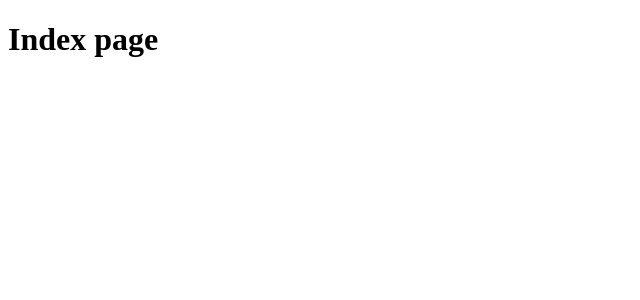
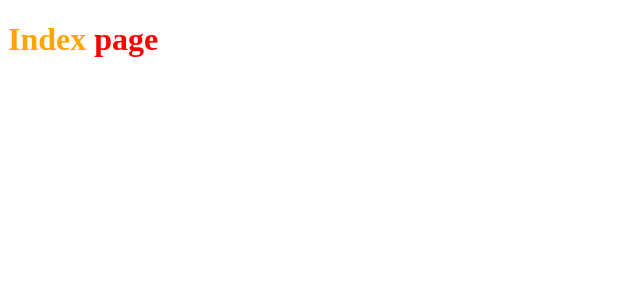
Before and after one commit to caiohenrique-developer/ig.news, a Next.js app: page / in a window 1280 px wide. Shown: the top 300 px of the page, without its empty margins (0-640 px from the left). Built offline with nearby package versions, Linux system fonts and the light colour scheme.

Commit message:
:hammer: [ CHORE ]: Add Sass to project

```diff
--- a/package.json
+++ b/package.json
@@ -29,6 +29,7 @@
     "commitizen": "^4.2.3",
     "cz-customizable": "^6.3.0",
     "husky": "^6.0.0",
+    "sass": "^1.32.8",
     "typescript": "^4.2.4"
   }
 }
--- a/src/pages/index.tsx
+++ b/src/pages/index.tsx
@@ -1,3 +1,5 @@
+import style from '../styles/pages/home.module.sass';
+
 export default function Home() {
-  return <h1>Index page</h1>
+  return <h1 className={style.title}>Index <span>page</span></h1>
 }
--- /dev/null
+++ b/src/styles/pages/home.module.sass
@@ -0,0 +1,5 @@
+.title
+    color: orange
+
+    span
+        color: red
```
Also changed, not shown: 1 other file (tests, documents, lock files or other folders).
